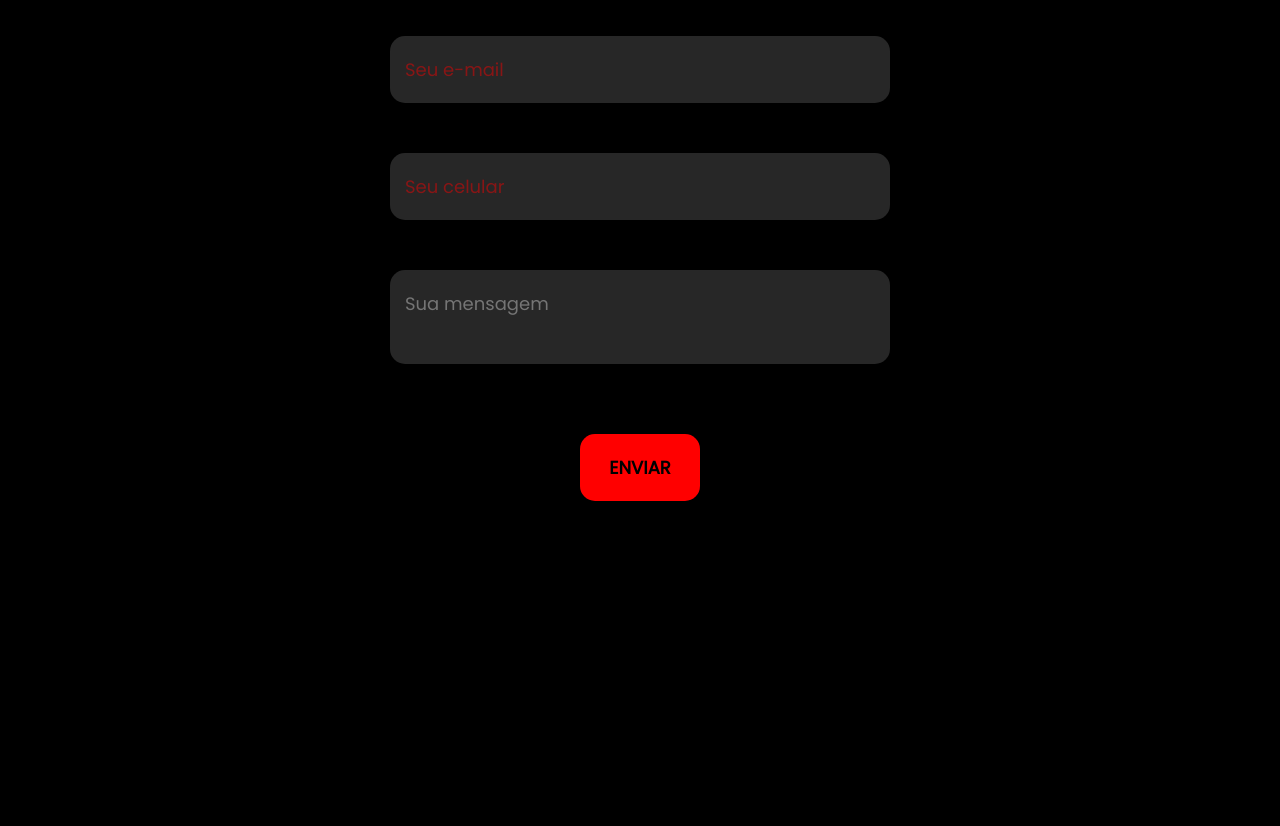
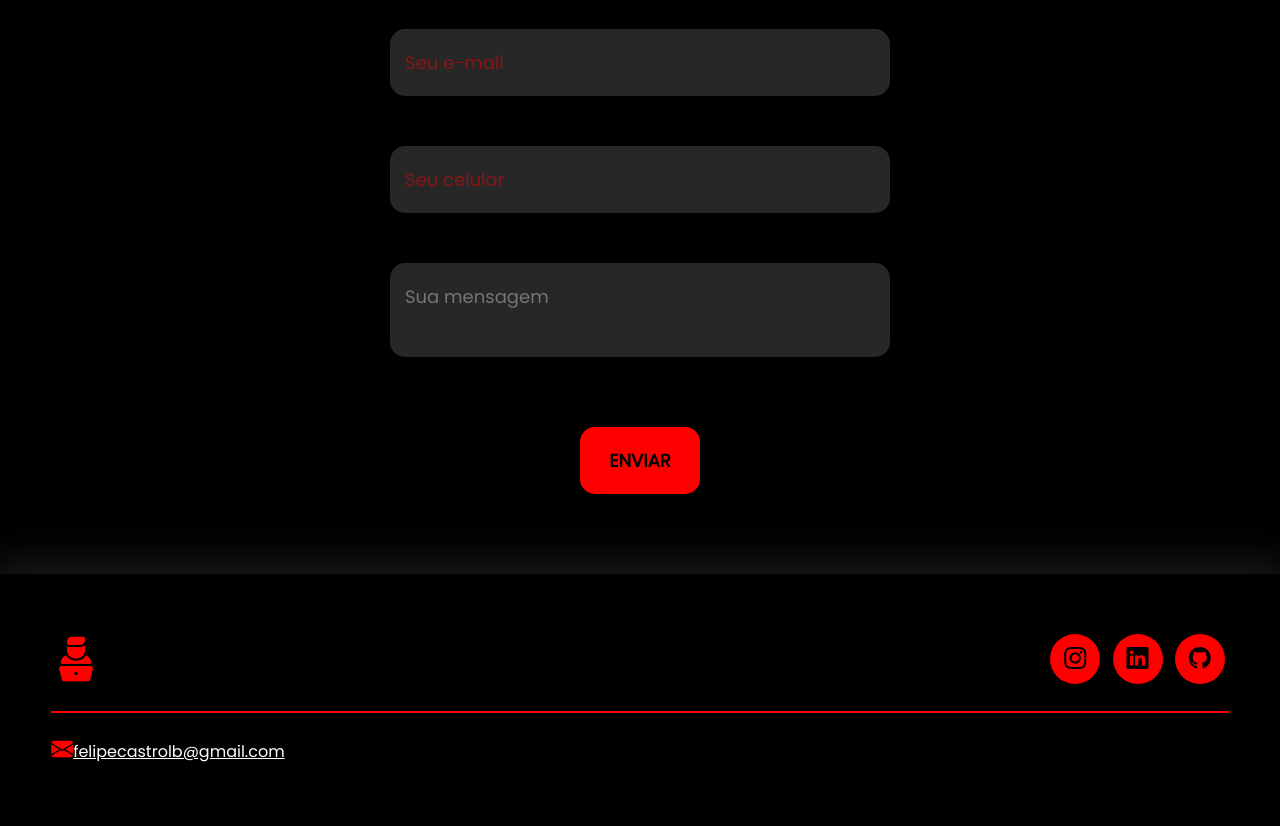
Before and after one commit to lfelipecastro/Portfolio, a plain HTML site: page index.html in a window 1280 px wide. Shown: the part 2456-3282 px from the top of the page. Before the commit the page ends 3037 px from the top, so only its background shows below. Drawn offline with nearby package versions, Linux system fonts and the light colour scheme.

Commit message:
Finalização do design do site

```diff
--- a/index.html
+++ b/index.html
@@ -15,7 +15,7 @@
         <div class="interface">
             <div class="logo">
                 <a href="#">
-                    <img id="logo" src="images/developer2.png" alt="Logo do Portfolio">
+                    <img class="logo" src="images/developer2.png" alt="Logo do Portfolio">
                 </a>
             </div><!--logo-->
             <nav class="menu-desktop">
@@ -132,5 +132,24 @@
         </section><!--formulario-->
     </main>
 
+    <footer>
+        <div class="interface">
+            <div class="line-footer">
+                <div class="flex">
+                    <div class="logo-footer">
+                        <img class="logo" src="images/developer2.png" alt="Logotipo Developer">
+                    </div><!--logo-footer-->
+                    <div class="btn-social">
+                        <a href="https://www.instagram.com/felipecaslb"><button><i class="bi bi-instagram"></i></button></a>
+                        <a href="https://www.linkedin.com/in/lfelipecastro"><button><i class="bi bi-linkedin"></i></button></a>
+                        <a href="https://github.com/lfelipecastro"><button><i class="bi bi-github"></i></button></a>
+                    </div>
+                </div>
+            </div><!--line-footer-->
+            <div class="line-footer borda">
+                <p><i class="bi bi-envelope-fill"></i><a href="mailto:felipecastrolb@gmail.com">felipecastrolb@gmail.com</a></p>
+            </div><!--line-footer-->
+        </div><!--interface-->
+    </footer>
 </body>
 </html>
--- a/style.css
+++ b/style.css
@@ -11,7 +11,7 @@ body{
     height: 100vh;
 }
 
-#logo{
+.logo{
     height: 50px;
     width: 50px;
 }
@@ -191,7 +191,7 @@ section.sobre .flex{
     text-align: justify;
 }
 
-.sobre .txt-sobre .btn-social button{
+.btn-social button{
     width: 50px;
     height: 50px;
     border-radius: 50%;
@@ -299,3 +299,30 @@ form .btn-enviar input{
     cursor: pointer;
     transition: .2s;
 }
+
+/* ESTILO DO RODAPÉ */
+footer{
+    padding: 40px 4%;
+    box-shadow: 0 0 40px 10px #ffffff1d;
+}
+
+footer .flex{
+    justify-content: space-between;
+}
+
+footer .line-footer{
+    padding: 20px 0;
+}
+
+.borda{
+    border-top: 2px solid red;
+}
+
+footer .line-footer p i{
+    color: red;
+    font-size: 22px;
+}
+
+footer .line-footer p a{
+    color: #fff;
+}
```
